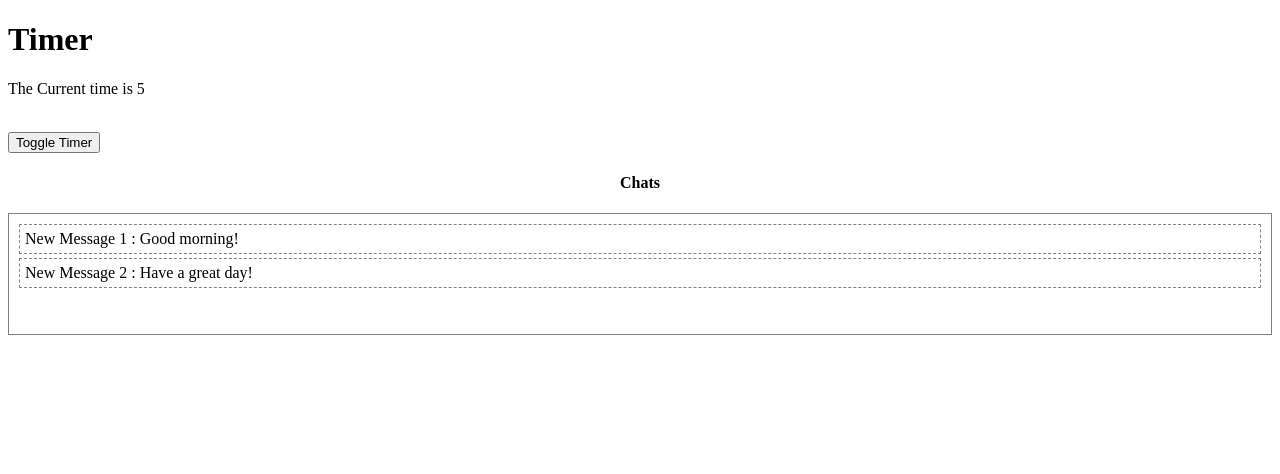
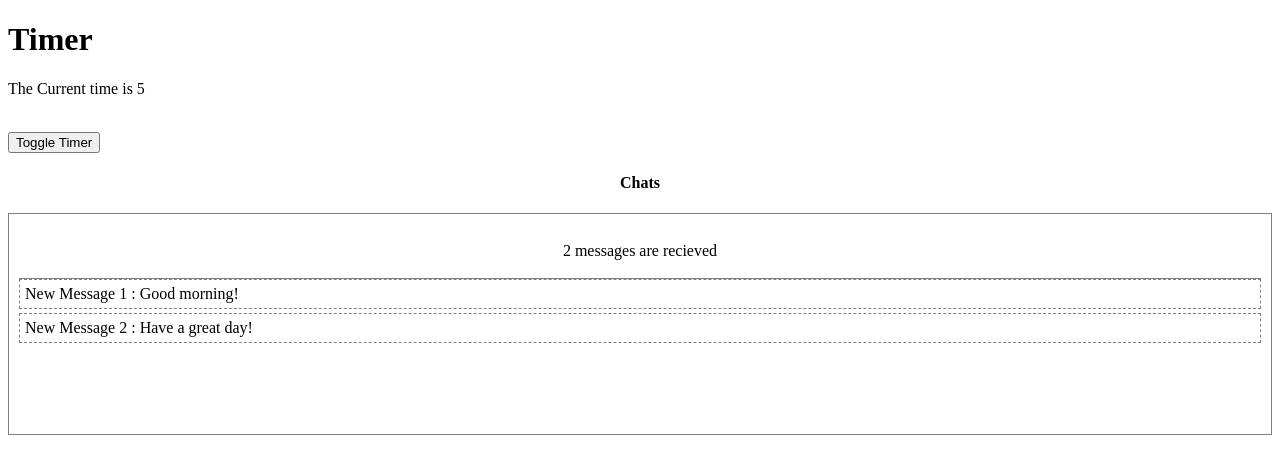
Before and after one commit to srivenkat13/react-rev, a React app: page / in a window 1280 px wide. Shown: the top 474 px of the page. Built offline with nearby package versions, Linux system fonts and the light colour scheme.

Commit message:
advanced useLayout Effect

```diff
--- a/src/Chat.jsx
+++ b/src/Chat.jsx
@@ -2,7 +2,9 @@ import React, { useState, useRef, useEffect, useLayoutEffect } from "react";
 
 const Chat = () => {
   const [messages, setMessage] = useState([]);
+  const [headerStyle, setHeaderStyle] = useState({});
   const chatBoxRef = useRef(null);
+  const headerRef = useRef(null);
   const exampleMessages = [
     "Hello!",
     "How are you?",
@@ -35,18 +37,61 @@ const Chat = () => {
       chatBoxRef.current.scrollTop = chatBoxRef.current.scrollHeight;
     }
   }, [messages]);
+
+  useLayoutEffect(() => {
+    const chatBox = chatBoxRef.current;
+
+    const handleScroll = () => {
+      if (chatBox) {
+        const halfWay = chatBox.scrollHeight / 2;
+        if (chatBox.scrollTop > halfWay) {
+          setHeaderStyle({ backgroundColor: "lightred" });
+        } else {
+          setHeaderStyle({ backgroundColor: "lightblue" });
+        }
+      }
+    };
+    if (chatBox) {
+      chatBox.addEventListener("scroll", handleScroll);
+    }
+
+    return () => {
+      if (chatBox) {
+        chatBox.removeEventListener("scroll", handleScroll);
+      }
+    };
+  }, [messages]);
   return (
     <>
       <h4 style={{ textAlign: "center" }}>Chats</h4>
+
       <div
         ref={chatBoxRef}
         style={{
           border: `1px solid gray`,
-          height: `100px`,
+          height: `200px`,
           overflowY: "auto",
           padding: `10px`,
+          position: "relative",
         }}
       >
+        <div
+          ref={headerRef}
+          style={{
+            padding: "2px",
+            position: "sticky",
+            zIndex: 1,
+            top: 0,
+            borderBottom: "0.5px solid gray",
+            ...headerStyle,
+          }}
+        >
+          {messages && (
+            <p style={{ textAlign: "center" }}>
+              {messages.length} messages are recieved
+            </p>
+          )}
+        </div>
         {messages.map((msg, index) => {
           return (
             <div
```
